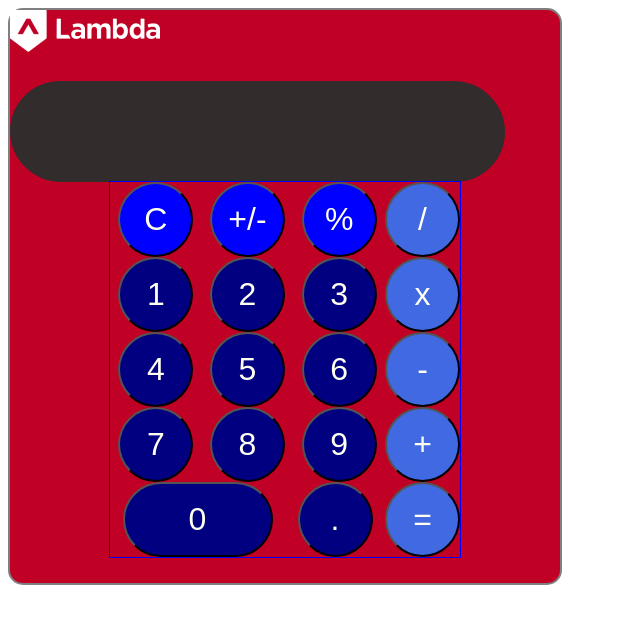
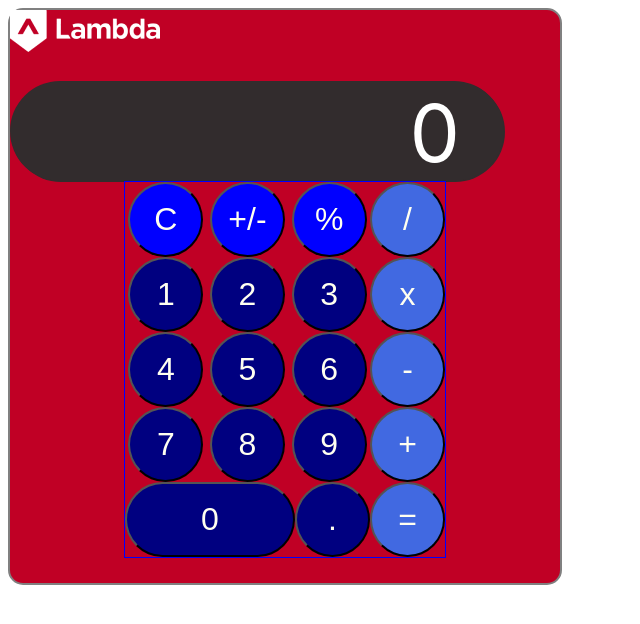
Before and after one commit to bloominstituteoftechnology/lambda-calculator, a React (Create React App) app: page / in a window 1280 px wide. Shown: the top 624 px of the page, without its empty margins (0-640 px from the left). Built offline with nearby package versions, Linux system fonts and the light colour scheme.

Commit message:
added keyhandler function.

```diff
--- a/src/App.css
+++ b/src/App.css
@@ -22,10 +22,10 @@
 }
 .buttons {
     border: 1px solid blue;
-    width: 350px;
+    width: 320px;
     display: flex;
     margin: 0 auto;
-    justify-content: center;
+    justify-content: space-between;
 }
 .specials {
     display: flex;
@@ -58,5 +58,5 @@
 }
 .numbers button:nth-child(10) {
     border-radius: 50px;
-    width: 150px;
+    width: 170px;
 }
--- a/src/App.js
+++ b/src/App.js
@@ -1,4 +1,4 @@
-import React from "react";
+import React, {useState} from "react";
 import "./App.css";
 import Numbers from "./components/ButtonComponents/NumberButtons/Numbers.js";
 import Operators from "./components/ButtonComponents/OperatorButtons/Operators.js";
@@ -16,16 +16,23 @@ function App() {
   // Your functions should accept a parameter of the the item data being displayed to the DOM (ie - should recieve 5 if the user clicks on
   // the "5" button, or the operator if they click one of those buttons) and then call your setter function to update state.
   // Don't forget to pass the functions (and any additional data needed) to the components as props
+  const [display, setDisplay] = useState(0);
+  const [values, setValues] = useState(0);
+
+  const keyHandler = (key) => {
+    setValues(values + key)
+    setDisplay(values + key)
+  }
 
   return (
     <div className="container">
       <Logo />
       <div className="App">
-        <Display />
+        <Display value={display}/>
         <div className="buttons">
           <div>
-            <Specials />
-            <Numbers />
+            <Specials/>
+            <Numbers func={keyHandler}/>
           </div>
           <Operators />
         </div>
--- /dev/null
+++ b/src/calc.js
@@ -0,0 +1 @@
+import React from "react";
--- a/src/components/ButtonComponents/NumberButtons/Numbers.js
+++ b/src/components/ButtonComponents/NumberButtons/Numbers.js
@@ -2,13 +2,13 @@ import React, { useState } from "react";
 import { numbers } from '../../../data'
 import NumberButton from "./NumberButton.js"
 
-const Numbers = () => {
+const Numbers = (props) => {
   const numberState = useState(numbers)[0];
   return (
     <div className="numbers">
       {
         numberState.map((num, index) => {
-          return <NumberButton value={num} key={num} label={num} />
+          return <NumberButton value={num} key={num} label={num} func={props.func} onClick={() => {return props.func(num)}}/>
         })
       }
     </div>
--- a/src/components/DisplayComponents/Display.js
+++ b/src/components/DisplayComponents/Display.js
@@ -1,7 +1,7 @@
 import React from "react";
 
-const Display = () => {
-  return <div className="display">{/* Display any props data here */}</div>;
+const Display = (props) => {
+  return <div className="display">{props.value}</div>;
 };
 
 export default Display;
```
